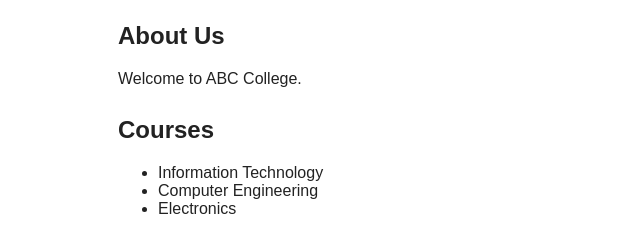
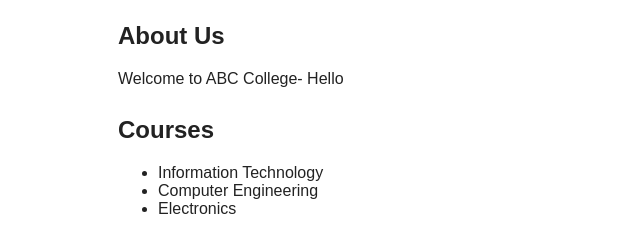
Before and after one commit to sanchitaPatil43/clgproject, a plain HTML site: page clgproject/index.html in a window 1280 px wide. Shown: the part 216-456 px from the top of the page, 72-712 px from the left. Drawn offline with Linux system fonts and the light colour scheme.

Commit message:
Second commit

```diff
--- a/clgproject/index.html
+++ b/clgproject/index.html
@@ -4,7 +4,7 @@
 <title>College Website</title><link rel="stylesheet" href="style.css"></head>
 <body><header><h1>ABC College</h1><p>Learning, Innovation and Excellence</p></header>
 <nav><a href="#about">About</a><a href="#courses">Courses</a><a href="#contact">Contact</a></nav>
-<main><section id="about"><h2>About Us</h2><p>Welcome to ABC College.</p></section>
+<main><section id="about"><h2>About Us</h2><p>Welcome to ABC College- Hello</p></section>
 <section id="courses"><h2>Courses</h2><ul><li>Information Technology</li><li>Computer Engineering</li><li>Electronics</li></ul></section>
 <section id="contact"><h2>Contact</h2><p>Email: info@example.edu</p></section></main>
 <footer>© ABC College</footer></body></html>
```
